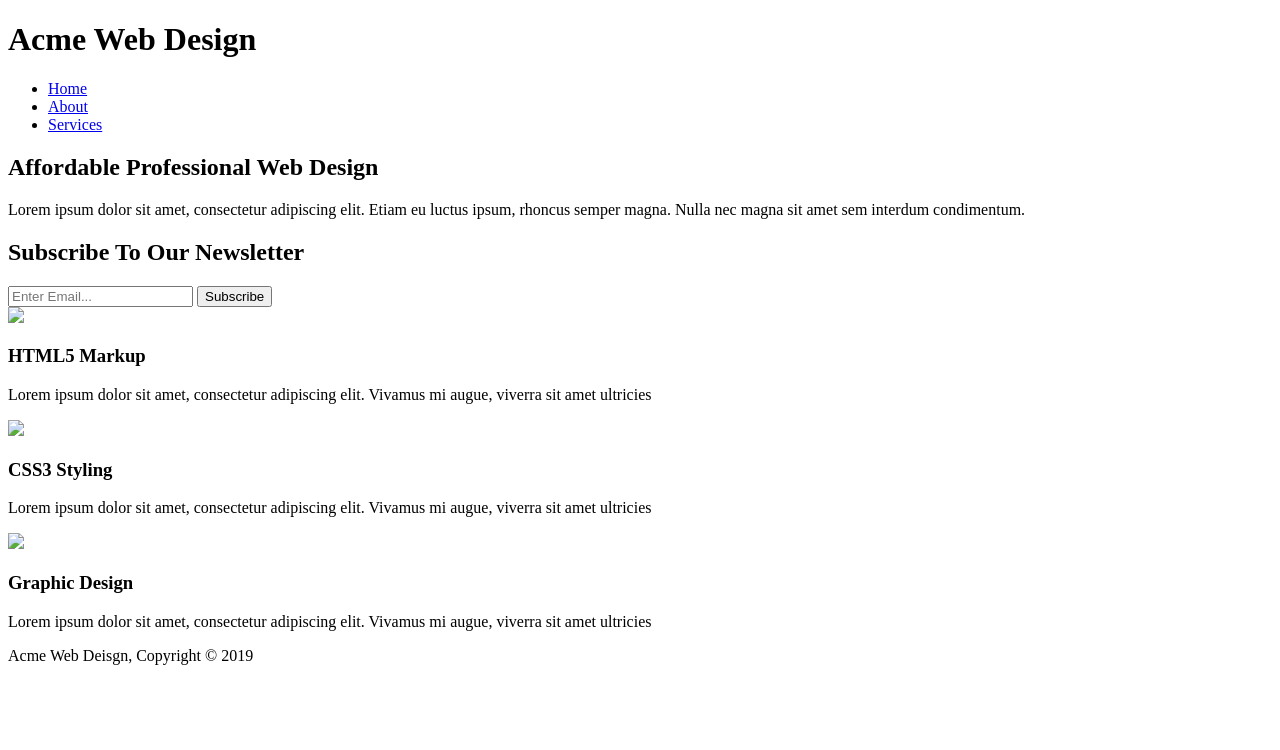
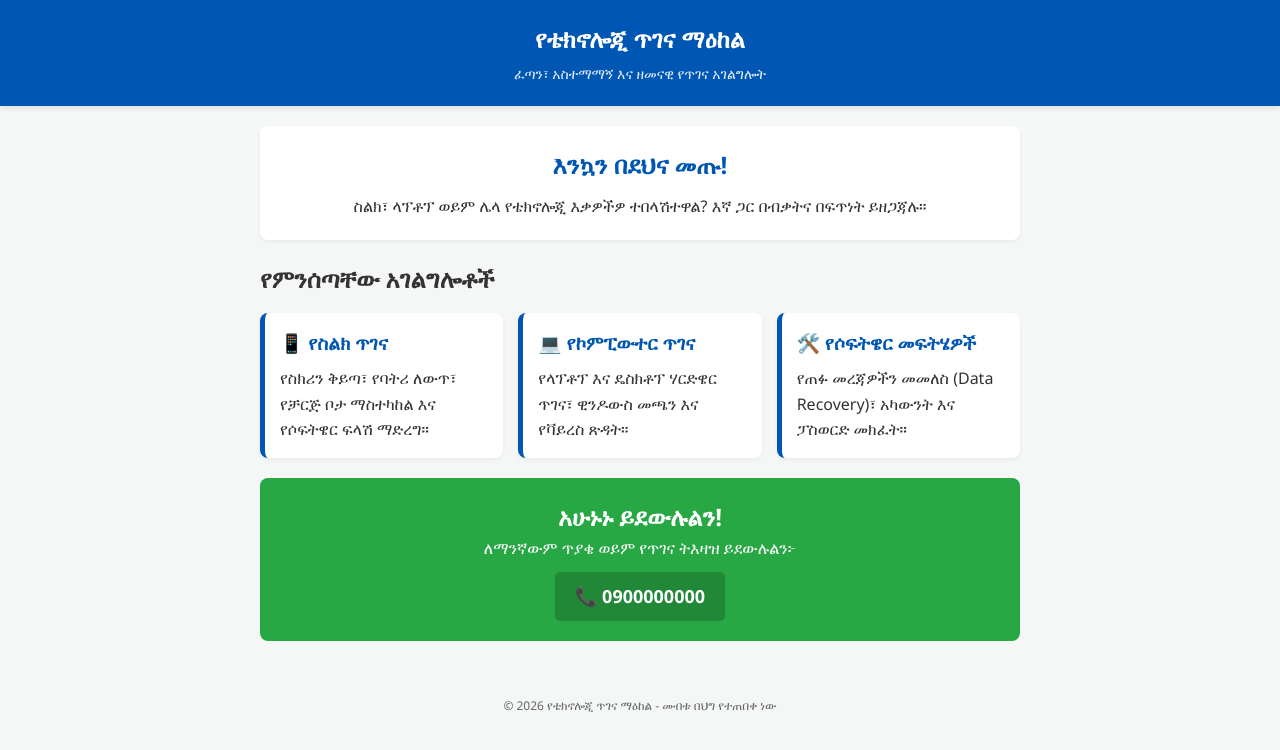
Before and after one commit to feridyesemu-hash/app, a plain HTML site: page index.html in a window 1280 px wide. Drawn offline with Linux system fonts and the light colour scheme.

Commit message:
Update index.html

```diff
--- a/index.html
+++ b/index.html
@@ -1,69 +1,59 @@
 <!DOCTYPE html>
-<html>
+<html lang="am">
 <head>
-    <meta charset="utf-8">
-    <meta name="description" content="Affordable and professional web design">
-	  <meta name="keywords" content="web design, affordable web design, professional web design">
-  	<meta name="author" content="Brad Traversy">
-    <title>Acme Web Deisgn | Welcome</title>
-    <link rel="stylesheet" href="./css/style.css">
-    <link rel="icon" href="img/favicon.png">
+    <meta charset="UTF-8">
+    <meta name="viewport" content="width=device-width, initial-scale=1.0">
+    <title>የቴክኖሎጂ ጥገና ማዕከል</title>
+    <style>
+        * { box-sizing: border-box; margin: 0; padding: 0; font-family: 'Segoe UI', Tahoma, Geneva, Verdana, sans-serif; }
+        body { background-color: #f4f7f6; color: #333; line-height: 1.6; }
+        header { background: #0056b3; color: #ffffff; padding: 20px 10px; text-align: center; box-shadow: 0 2px 5px rgba(0,0,0,0.1); }
+        header h1 { font-size: 24px; margin-bottom: 5px; }
+        header p { font-size: 14px; opacity: 0.9; }
+        .container { padding: 20px; max-width: 800px; margin: 0 auto; }
+        .hero { background: #ffffff; padding: 20px; border-radius: 8px; text-align: center; margin-bottom: 20px; box-shadow: 0 2px 4px rgba(0,0,0,0.05); }
+        .hero h2 { color: #0056b3; margin-bottom: 10px; }
+        .services { display: grid; grid-template-columns: repeat(auto-fit, minmax(220px, 1fr)); gap: 15px; margin-bottom: 20px; }
+        .card { background: #ffffff; padding: 15px; border-radius: 8px; border-left: 5px solid #0056b3; box-shadow: 0 2px 4px rgba(0,0,0,0.05); }
+        .card h3 { color: #0056b3; margin-bottom: 8px; }
+        .contact-box { background: #28a745; color: white; padding: 20px; border-radius: 8px; text-align: center; }
+        .contact-box a { color: white; text-decoration: none; font-weight: bold; font-size: 18px; display: inline-block; margin-top: 10px; background: #218838; padding: 10px 20px; border-radius: 5px; }
+        footer { text-align: center; padding: 15px; font-size: 12px; color: #666; margin-top: 20px; }
+    </style>
 </head>
 <body>
     <header>
+        <h1>የቴክኖሎጂ ጥገና ማዕከል</h1>
+        <p>ፈጣን፣ አስተማማኝ እና ዘመናዊ የጥገና አገልግሎት</p>
+    </header>
     <div class="container">
-        <div id="branding">
-          <h1><span class="highlight">Acme</span> Web Design</h1>
+        <section class="hero">
+            <h2>እንኳን በደህና መጡ!</h2>
+            <p>ስልክ፣ ላፕቶፕ ወይም ሌላ የቴክኖሎጂ እቃዎችዎ ተበላሽተዋል? እኛ ጋር በብቃትና በፍጥነት ይዘጋጃሉ።</p>
+        </section>
+        <h2 style="margin-bottom: 15px; color: #333;">የምንሰጣቸው አገልግሎቶች</h2>
+        <div class="services">
+            <div class="card">
+                <h3>📱 የስልክ ጥገና</h3>
+                <p>የስክሪን ቅይጣ፣ የባትሪ ለውጥ፣ የቻርጅ ቦታ ማስተካከል እና የሶፍትዌር ፍላሽ ማድረግ።</p>
             </div>
-        <nav>
-          <ul>
-            <li class="current"><a href="index.html">Home</a></li>
-            <li><a href="about.html">About</a></li>
-            <li><a href="services.html">Services</a></li>
-          </ul>
-        </nav>
+            <div class="card">
+                <h3>💻 የኮምፒውተር ጥገና</h3>
+                <p>የላፕቶፕ እና ዴስክቶፕ ሃርድዌር ጥገና፣ ዊንዶውስ መጫን እና የቫይረስ ጽዳት።</p>
             </div>
-    </header>
-
-    <section id="showcase">
-      <div class="container">
-        <h1>Affordable Professional Web Design</h1>
-        <p>Lorem ipsum dolor sit amet, consectetur adipiscing elit. Etiam eu luctus ipsum, rhoncus semper magna. Nulla nec magna sit amet sem interdum condimentum.</p>
-      </div>
-    </section>
-
-    <section id="newsletter">
-      <div class="container">
-        <h1>Subscribe To Our Newsletter</h1>
-        <form>
-          <input type="email" placeholder="Enter Email..." required>
-          <button type="submit" class="button_1">Subscribe</button>
-        </form>
-      </div>
-    </section>
-
-    <section id="boxes">
-      <div class="container">
-        <div class="box">
-          <img src="./img/logo_html.png">
-          <h3>HTML5 Markup</h3>
-          <p>Lorem ipsum dolor sit amet, consectetur adipiscing elit. Vivamus mi augue, viverra sit amet ultricies</p>
-        </div>
-        <div class="box">
-          <img src="./img/logo_css.png">
-          <h3>CSS3 Styling</h3>
-          <p>Lorem ipsum dolor sit amet, consectetur adipiscing elit. Vivamus mi augue, viverra sit amet ultricies</p>
-        </div>
-        <div class="box">
-          <img src="./img/logo_brush.png">
-          <h3>Graphic Design</h3>
-          <p>Lorem ipsum dolor sit amet, consectetur adipiscing elit. Vivamus mi augue, viverra sit amet ultricies</p>
+            <div class="card">
+                <h3>🛠️ የሶፍትዌር መፍትሄዎች</h3>
+                <p>የጠፉ መረጃዎችን መመለስ (Data Recovery)፣ አካውንት እና ፓስወርድ መክፈት።</p>
             </div>
         </div>
-    </section>
-
+        <div class="contact-box">
+            <h2>አሁኑኑ ይደውሉልን!</h2>
+            <p>ለማንኛውም ጥያቄ ወይም የጥገና ትእዛዝ ይደውሉልን፦</p>
+            <a href="tel:+251900000000">📞 0900000000</a>
+        </div>
+    </div>
     <footer>
-      <p>Acme Web Deisgn, Copyright &copy; 2019</p>
+        <p>&copy; 2026 የቴክኖሎጂ ጥገና ማዕከል - መብቱ በህግ የተጠበቀ ነው</p>
     </footer>
 </body>
 </html>
```
Lines whose indentation alone changed are shown as unchanged.
